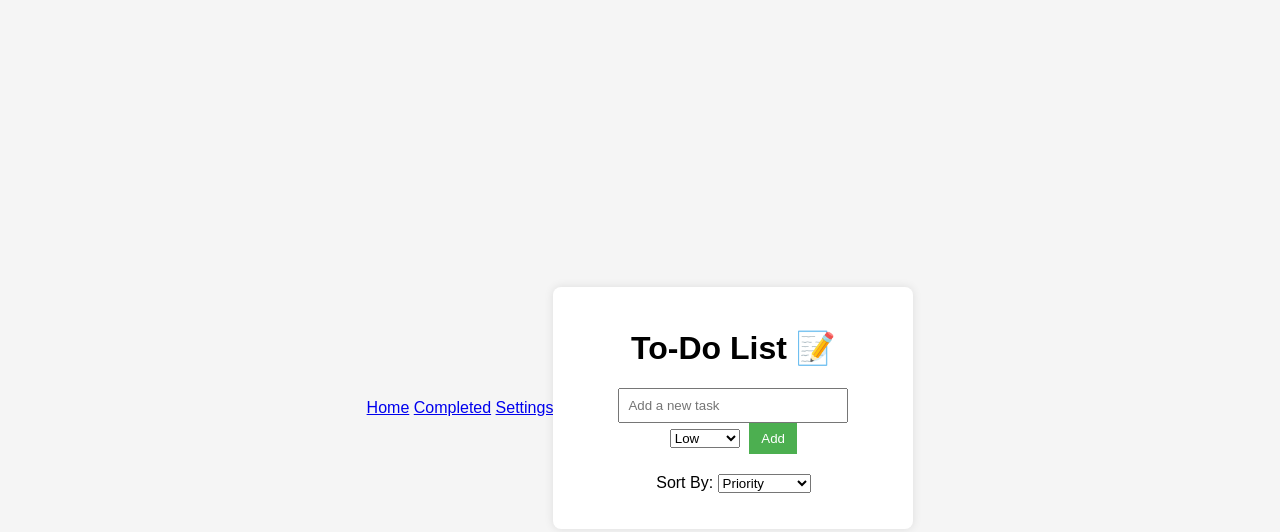
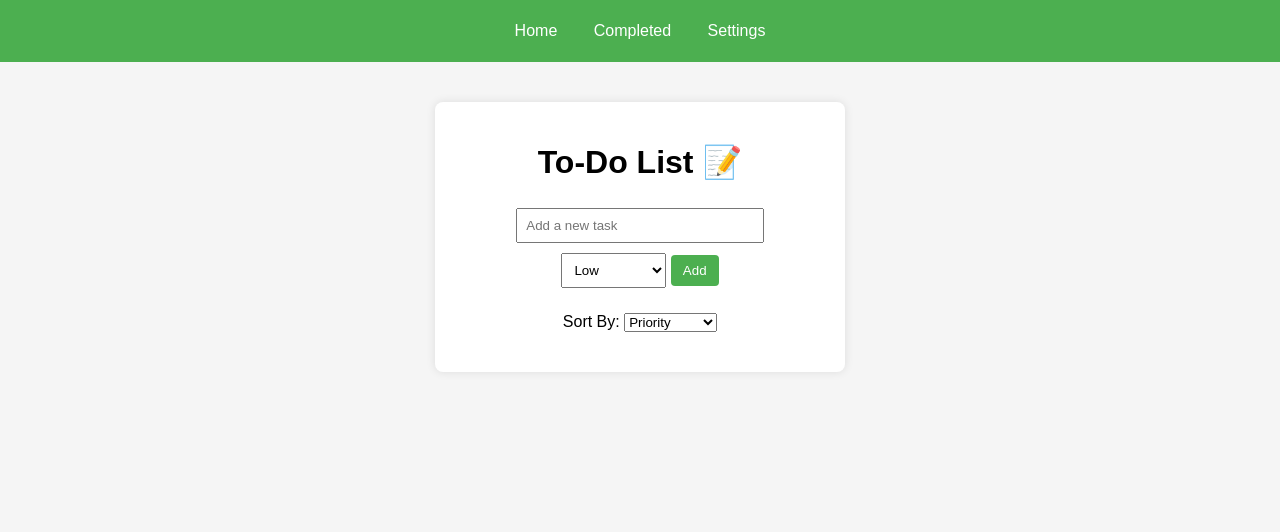
Before and after one commit to MasterXCoder/To_Do_List, a plain HTML site: page index.html in a window 1280 px wide. Drawn offline with Linux system fonts and the light colour scheme.

Commit message:
Improved styling and navbar style

```diff
--- a/style.css
+++ b/style.css
@@ -1,37 +1,60 @@
 body {
   font-family: Arial, sans-serif;
   background-color: #f5f5f5;
-  display: flex;
-  justify-content: center;
-  align-items: center;
-  height: 100vh;
+  margin: 0;
+  padding: 0;
+}
+
+.navbar {
+  background-color: #4CAF50;
+  overflow: hidden;
+  padding: 10px;
+  text-align: center;
+}
+
+.navbar a {
+  color: white;
+  padding: 12px 16px;
+  text-decoration: none;
+  display: inline-block;
+}
+
+.navbar a:hover {
+  background-color: #45a049;
 }
 
 .container {
   background: white;
+  margin: 40px auto;
   padding: 20px 30px;
   border-radius: 8px;
   box-shadow: 0 0 10px rgba(0,0,0,0.1);
-  width: 300px;
+  width: 350px;
   text-align: center;
 }
 
-.input-section {
+.input-section, .sort-section {
   margin-bottom: 20px;
 }
 
-#taskInput {
-  width: 70%;
+#taskInput, #prioritySelect {
   padding: 8px;
+  margin: 5px 0;
+  width: 65%;
+}
+
+#prioritySelect {
+  width: 30%;
 }
 
 button {
   padding: 8px 12px;
-  margin-left: 5px;
+  margin-top: 5px;
   background-color: #4CAF50;
   color: white;
   border: none;
   cursor: pointer;
+  border-radius: 4px;
 }
 
 button:hover {
@@ -45,8 +68,29 @@ ul {
 
 li {
   background: #eee;
-  margin: 5px 0;
+  margin: 8px 0;
   padding: 10px;
   border-radius: 4px;
   text-align: left;
+  display: flex;
+  justify-content: space-between;
+  align-items: center;
 }
+
+li.completed {
+  text-decoration: line-through;
+  background: #d4edda;
+}
+
+li span {
+  flex-grow: 1;
+}
+
+.task-buttons button {
+  margin-left: 5px;
+  background-color: #ff4d4d;
+}
+
+.task-buttons button.complete-btn {
+  background-color: #4CAF50;
+}
```
